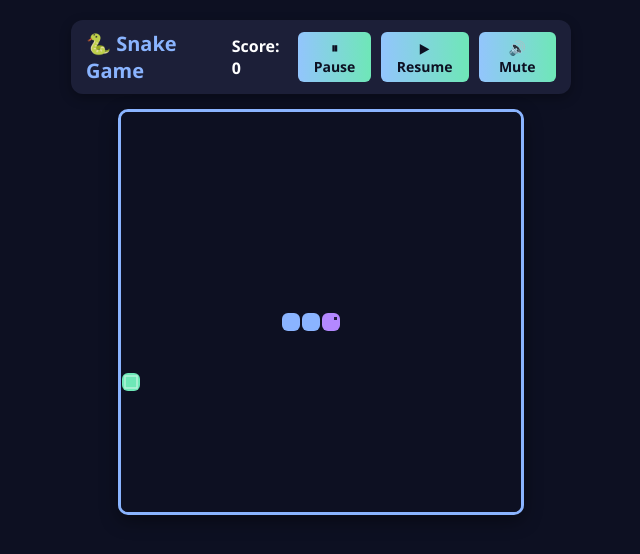
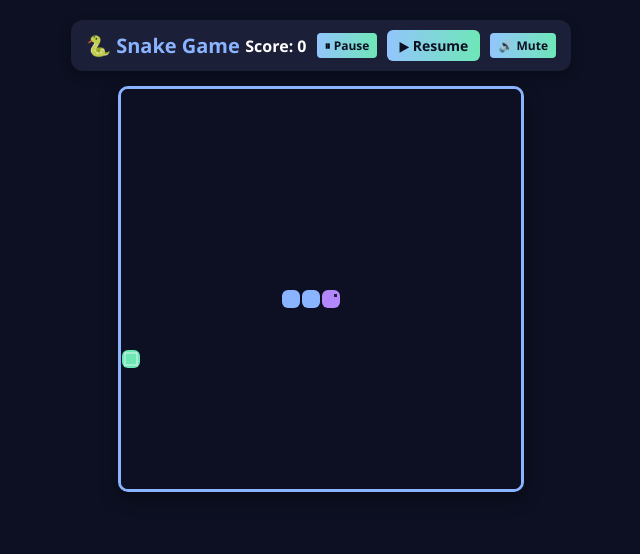
Before and after one commit to razazaheer12/Snake-game, a plain HTML site: page index.html in a window 1280 px wide. Shown: the whole page, without its empty margins (319-959 px from the left). Drawn offline with Linux system fonts and the light colour scheme.

Commit message:
Update style.css

```diff
--- a/style.css
+++ b/style.css
@@ -69,6 +69,13 @@ body {
 .btn:hover {
   transform: scale(1.05);
   opacity: 0.9;
+}
+
+/* Smaller size for specific buttons: pause, restart, mute */
+#pauseBtn, #restartBtn, #muteBtn {
+  padding: 4px 8px;
+  font-size: 12px;
+  border-radius: 4px;
 }
 
 /* Canvas */
```
